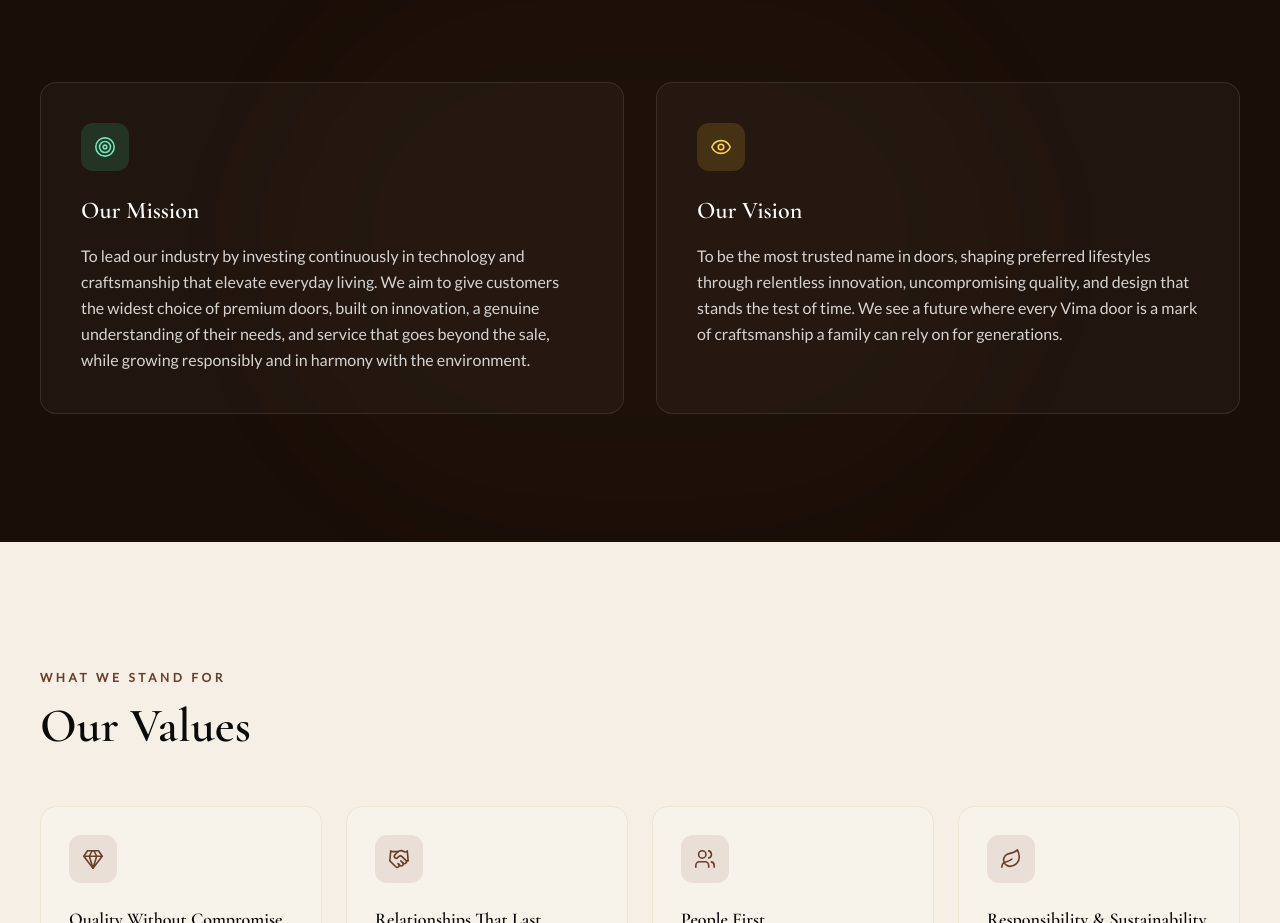
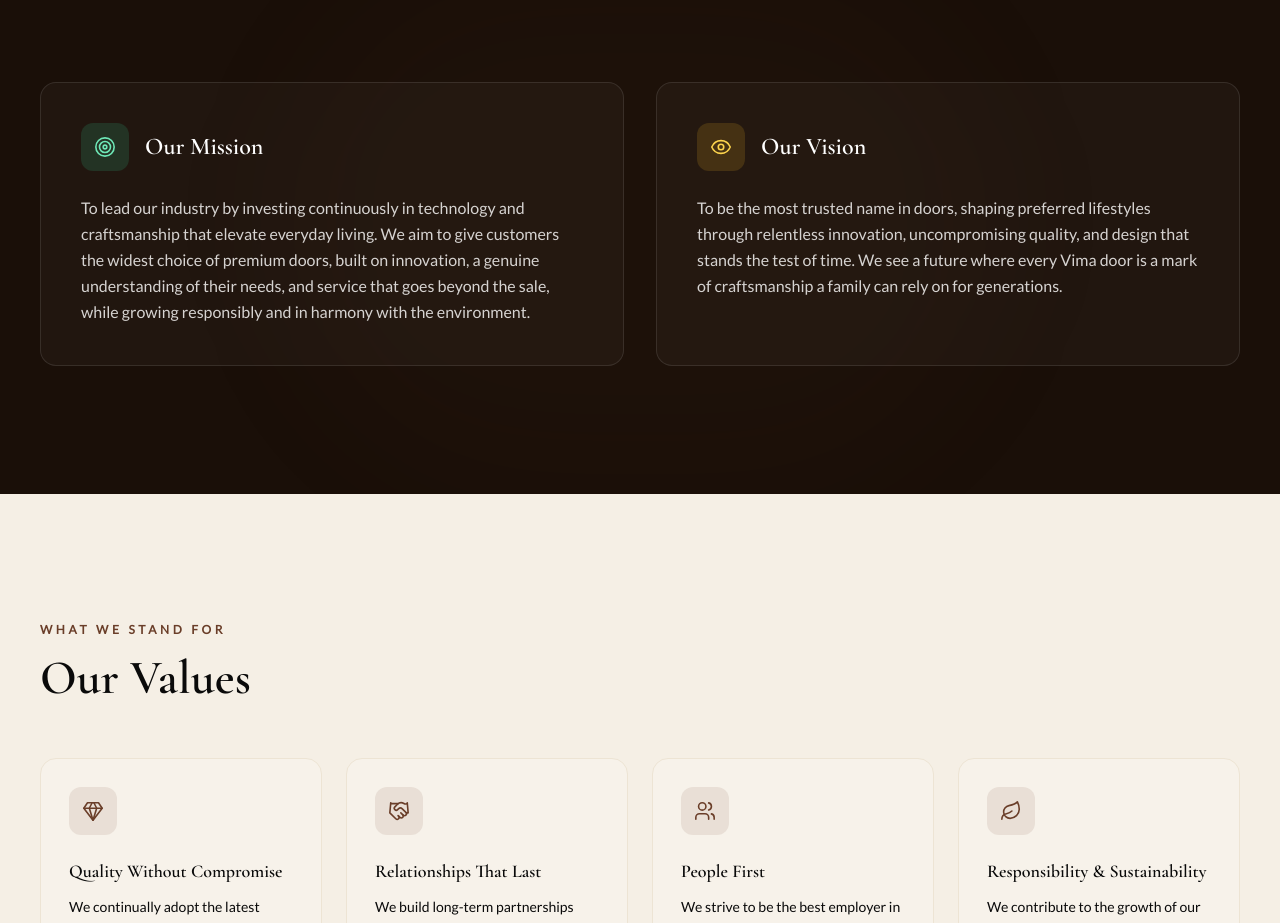
Before and after one commit to munishpatel/vima-doors, a React (Vite) app: page /about in a window 1280 px wide. Shown: the part 2620-3543 px from the top of the page. Built offline with nearby package versions, Linux system fonts and the light colour scheme.

Commit message:
Place Mission and Vision headings beside their icons

```diff
--- a/src/pages/about.tsx
+++ b/src/pages/about.tsx
@@ -363,12 +363,14 @@ export default function AboutPage() {
               viewport={{ once: true }}
               className="relative rounded-2xl border border-white/10 bg-white/[0.03] p-8 md:p-10"
             >
-              <span className="flex h-12 w-12 items-center justify-center rounded-xl bg-emerald-400/15 text-emerald-300 mb-6">
+              <div className="mb-6 flex items-center gap-4">
+                <span className="flex h-12 w-12 shrink-0 items-center justify-center rounded-xl bg-emerald-400/15 text-emerald-300">
                   <Target size={22} strokeWidth={1.75} />
                 </span>
-              <h3 className="font-heading text-2xl text-white mb-4">
+                <h3 className="font-heading text-2xl text-white leading-none">
                   Our Mission
                 </h3>
+              </div>
               <p className="text-stone-300 leading-relaxed">
                 To lead our industry by investing continuously in technology and
                 craftsmanship that elevate everyday living. We aim to give
@@ -388,12 +390,14 @@ export default function AboutPage() {
               transition={{ delay: 0.1 }}
               className="relative rounded-2xl border border-white/10 bg-white/[0.03] p-8 md:p-10"
             >
-              <span className="flex h-12 w-12 items-center justify-center rounded-xl bg-amber-400/15 text-amber-300 mb-6">
+              <div className="mb-6 flex items-center gap-4">
+                <span className="flex h-12 w-12 shrink-0 items-center justify-center rounded-xl bg-amber-400/15 text-amber-300">
                   <Eye size={22} strokeWidth={1.75} />
                 </span>
-              <h3 className="font-heading text-2xl text-white mb-4">
+                <h3 className="font-heading text-2xl text-white leading-none">
                   Our Vision
                 </h3>
+              </div>
               <p className="text-stone-300 leading-relaxed">
                 To be the most trusted name in doors, shaping preferred
                 lifestyles through relentless innovation, uncompromising quality,
```
Lines whose indentation alone changed are shown as unchanged.
